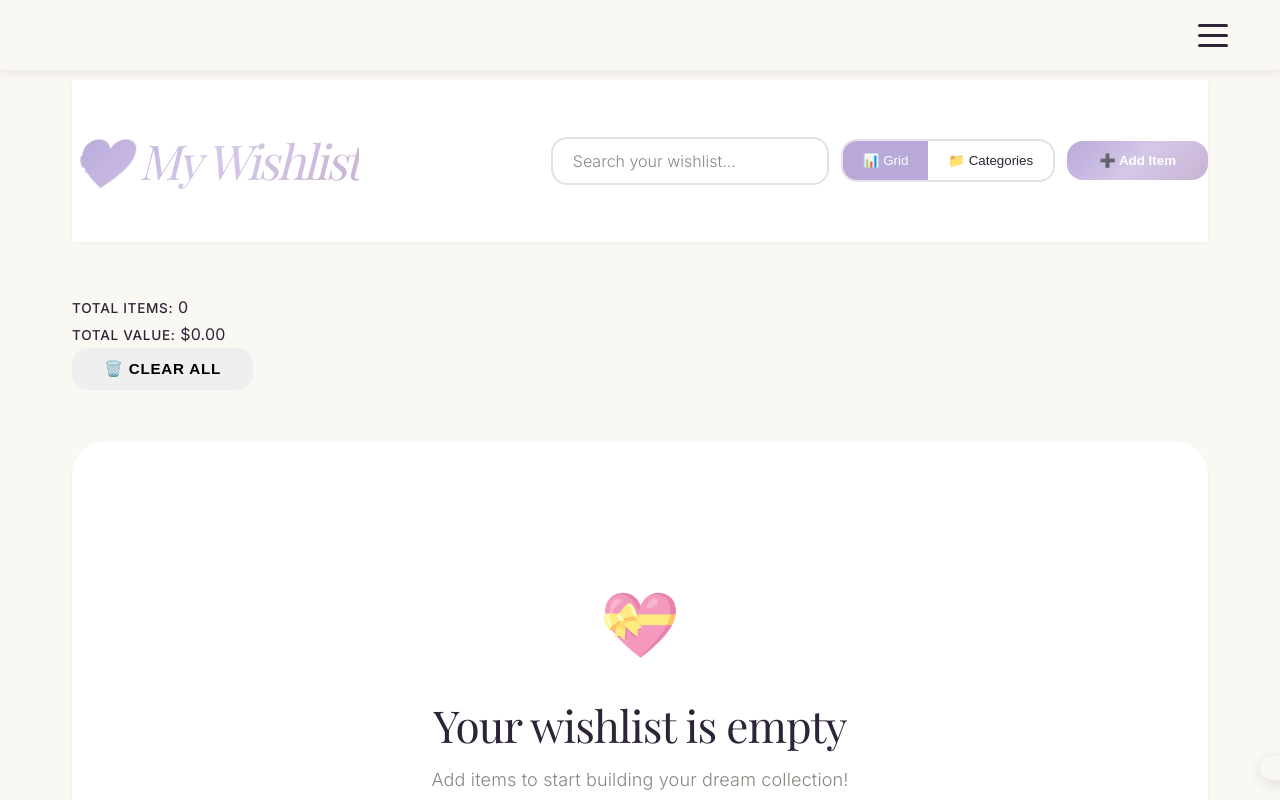
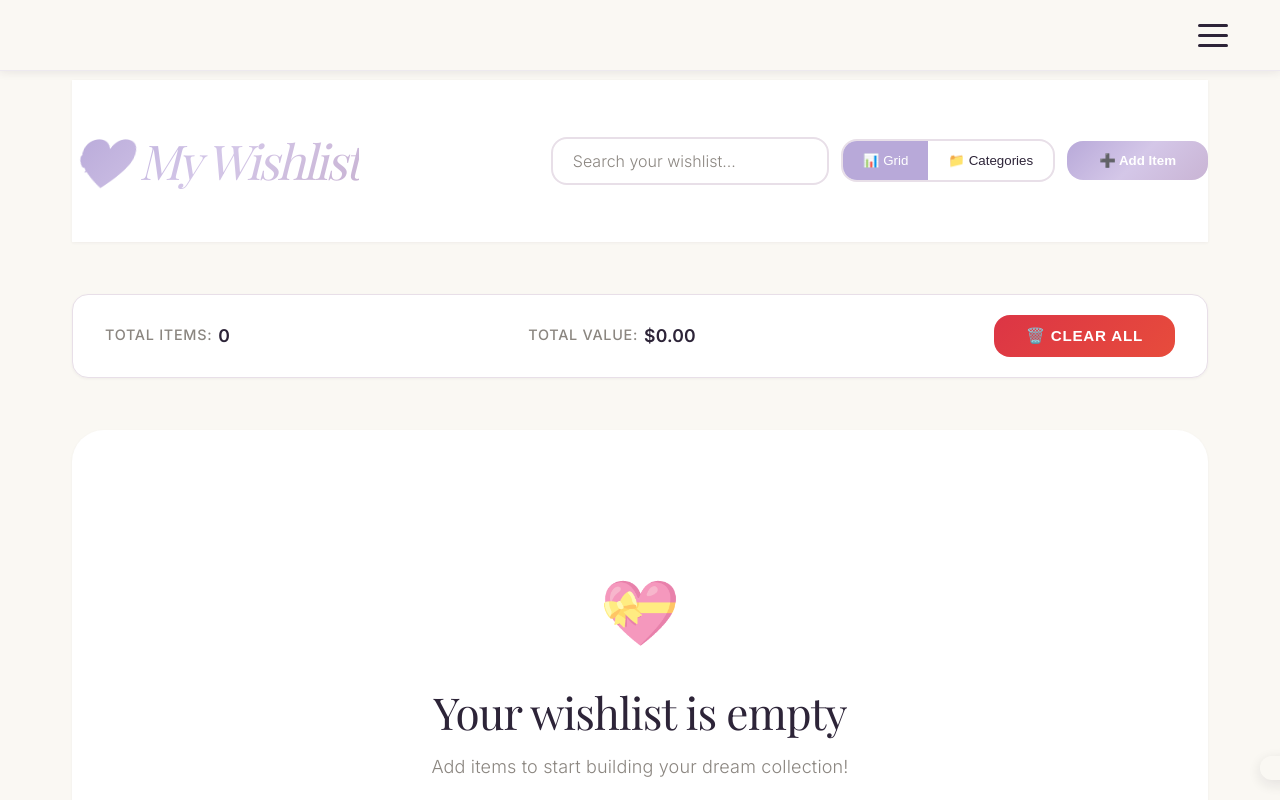
Before and after one commit to Dpippin09/Freedom, a website: page wishlist.html in a window 1280 px wide. Shown: the top 800 px of the page. Drawn offline with nearby package versions, Linux system fonts and the light colour scheme; no server answers; a web font is replaced by a local one.

Commit message:
wish list work

```diff
--- a/wishlist.html
+++ b/wishlist.html
@@ -124,6 +124,59 @@
             padding: var(--spacing-4xl);
             color: var(--text-muted);
             font-size: 1.2rem;
+        }
+
+        .stats-bar {
+            display: flex;
+            justify-content: space-between;
+            align-items: center;
+            background: var(--pure-white);
+            border-radius: var(--radius-lg);
+            padding: var(--spacing-lg) var(--spacing-xl);
+            margin-bottom: var(--spacing-xl);
+            box-shadow: var(--shadow-subtle);
+            border: 1px solid var(--border-lavender);
+            flex-wrap: wrap;
+            gap: var(--spacing-md);
+        }
+
+        .stat-item {
+            display: flex;
+            align-items: center;
+            gap: var(--spacing-sm);
+        }
+
+        .stat-label {
+            color: var(--text-muted);
+            font-weight: 500;
+            font-size: 0.9rem;
+        }
+
+        .stat-value {
+            color: var(--primary-dark);
+            font-weight: 700;
+            font-size: 1.1rem;
+        }
+
+        .btn-danger {
+            background: linear-gradient(135deg, #dc3545, #e74c3c);
+            color: var(--pure-white);
+            border: none;
+            padding: var(--spacing-md) var(--spacing-lg);
+            border-radius: var(--radius-lg);
+            font-weight: 600;
+            cursor: pointer;
+            transition: all var(--transition-smooth);
+            display: flex;
+            align-items: center;
+            gap: var(--spacing-sm);
+            font-size: 0.9rem;
+        }
+
+        .btn-danger:hover {
+            background: linear-gradient(135deg, #c82333, #dc3545);
+            transform: translateY(-2px);
+            box-shadow: var(--shadow-md);
         }
 
         .spinner {
@@ -937,6 +990,8 @@
             }
 
             try {
+                // Try API first
+                try {
                     const response = await fetch(`${API_BASE}/${USER_ID}/clear`, {
                         method: 'POST'
                     });
@@ -946,10 +1001,22 @@
                     if (data.success) {
                         wishlistData = [];
                         filteredData = [];
+                        localStorage.setItem('aced_wishlist', JSON.stringify(wishlistData));
                         updateUI();
+                        populateCategoryFilter();
                         showNotification('Wishlist cleared', 'success');
+                        return;
                     } else {
                         throw new Error(data.message);
+                    }
+                } catch (apiError) {
+                    // Fall back to localStorage
+                    wishlistData = [];
+                    filteredData = [];
+                    localStorage.setItem('aced_wishlist', JSON.stringify(wishlistData));
+                    updateUI();
+                    populateCategoryFilter();
+                    showNotification('Wishlist cleared', 'success');
                 }
             } catch (error) {
                 console.error('Error clearing wishlist:', error);
```
Lines whose indentation alone changed are shown as unchanged.
